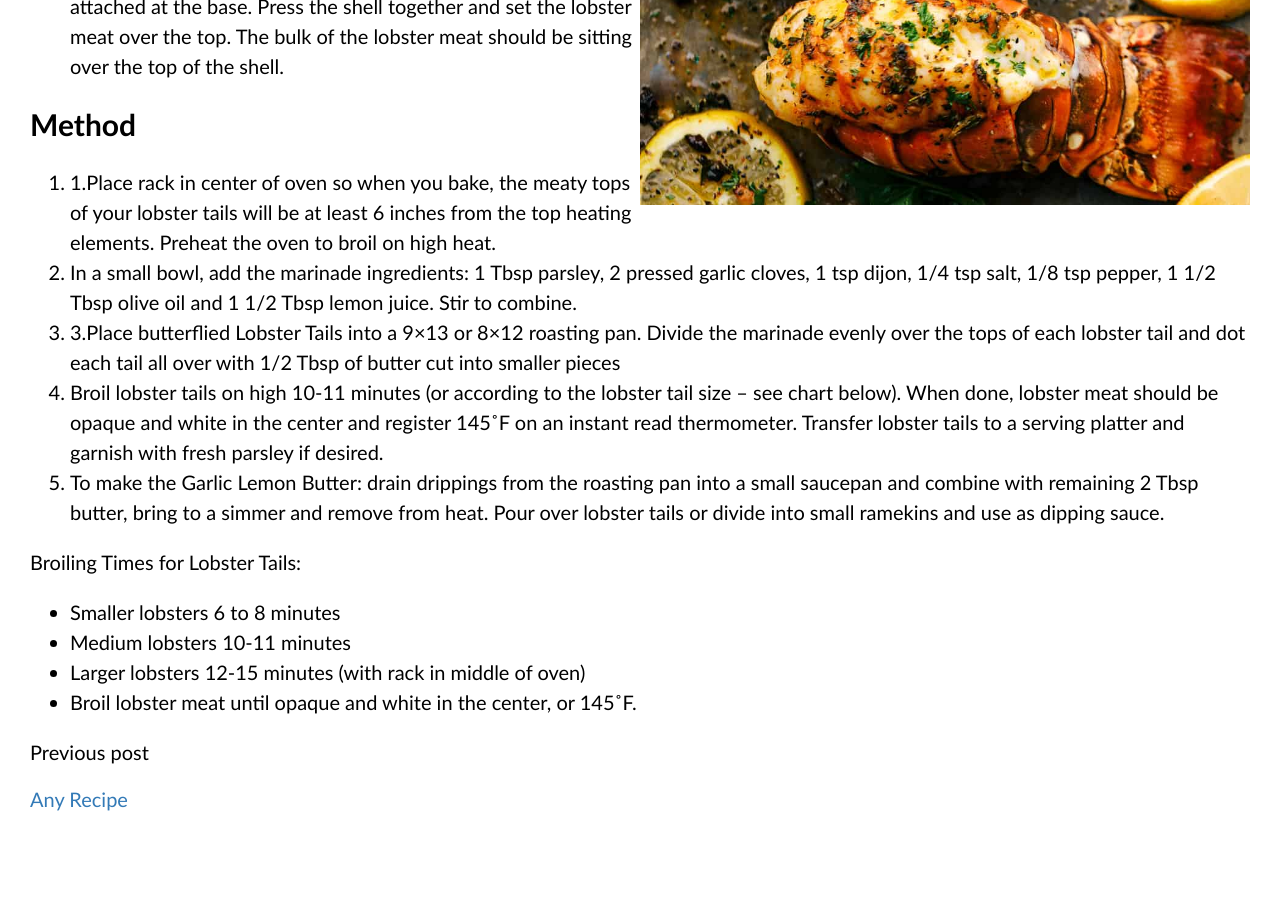
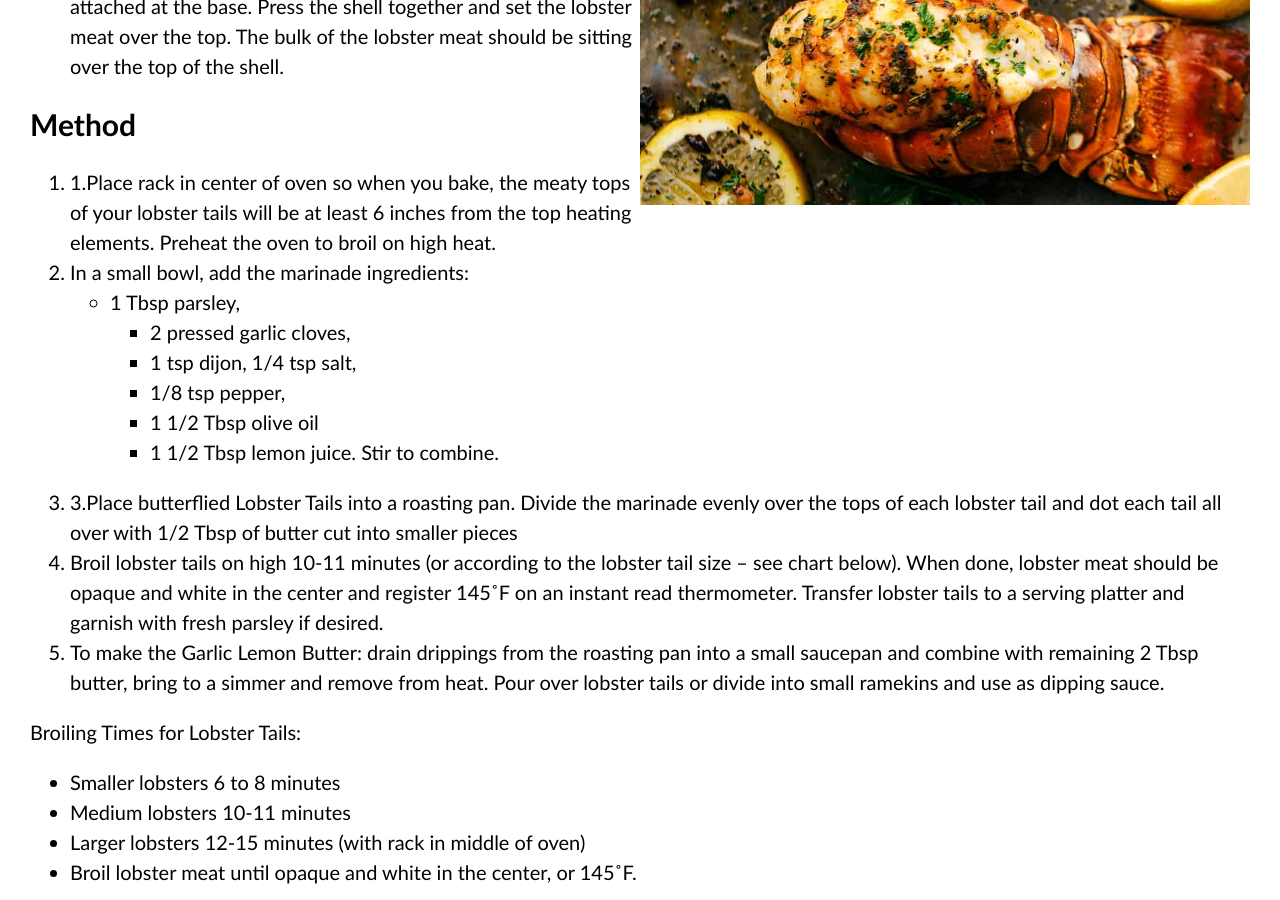
Before and after one commit to bellapickering/bellapickering.github.io, a Jekyll site: the page built from _recipes/recipe3.markdown, in a window 1280 px wide and 900 px high, scrolled down 998 px. Built offline with Jekyll 4.4.1, drawn with Linux system fonts in a browser that asks for light colours; before the commit the page ends 1839 px from its top, so only the background shows below that.

Commit message:
lobster tails

```diff
--- a/_recipes/recipe3.markdown
+++ b/_recipes/recipe3.markdown
@@ -15,7 +15,7 @@
 
 # Butter Garlic Herb Broiled Lobster Tails
 
-Butter Garlic Herb Butter Garlic Herb Broiled Lobster is a decadent dinner that comes together quickly and easily. The broiled lobster meat is crazy tender, juicy and each bite is tantalizingly flavorful, especially after dipping into the warm garlic lemon butter.
+**Butter Garlic Herb Butter Garlic Herb Broiled Lobster is a decadent dinner that comes together quickly and easily. The broiled lobster meat is crazy tender, juicy and each bite is tantalizingly flavorful, especially after dipping into the warm garlic lemon butter.**
 
 
 <!--more-->
@@ -50,8 +50,15 @@
 ## Method
 
 1. 1.Place rack in center of oven so when you bake, the meaty tops of your lobster tails will be at least 6 inches from the top heating elements. Preheat the oven to broil on high heat.
-2. In a small bowl, add the marinade ingredients: 1 Tbsp parsley, 2 pressed garlic cloves, 1 tsp dijon, 1/4 tsp salt, 1/8 tsp pepper, 1 1/2 Tbsp olive oil and 1 1/2 Tbsp lemon juice. Stir to combine.
-3. 3.Place butterflied Lobster Tails into a 9×13 or 8×12 roasting pan. Divide the marinade evenly over the tops of each lobster tail and dot each tail all over with 1/2 Tbsp of butter cut into smaller pieces
+2. In a small bowl, add the marinade ingredients:
+- 1 Tbsp parsley,
+  - 2 pressed garlic cloves,
+  - 1 tsp dijon, 1/4 tsp salt,
+  - 1/8 tsp pepper,
+  - 1 1/2 Tbsp olive oil
+  - 1 1/2 Tbsp lemon juice.
+  Stir to combine.
+3. 3.Place butterflied Lobster Tails into a roasting pan. Divide the marinade evenly over the tops of each lobster tail and dot each tail all over with 1/2 Tbsp of butter cut into smaller pieces
 4. Broil lobster tails on high 10-11 minutes (or according to the lobster tail size – see chart below). When done, lobster meat should be opaque and white in the center and register 145˚F on an instant read thermometer. Transfer lobster tails to a serving platter and garnish with fresh parsley if desired.
 5. To make the Garlic Lemon Butter: drain drippings from the roasting pan into a small saucepan and combine with remaining 2 Tbsp butter, bring to a simmer and remove from heat. Pour over lobster tails or divide into small ramekins and use as dipping sauce.
 
```
